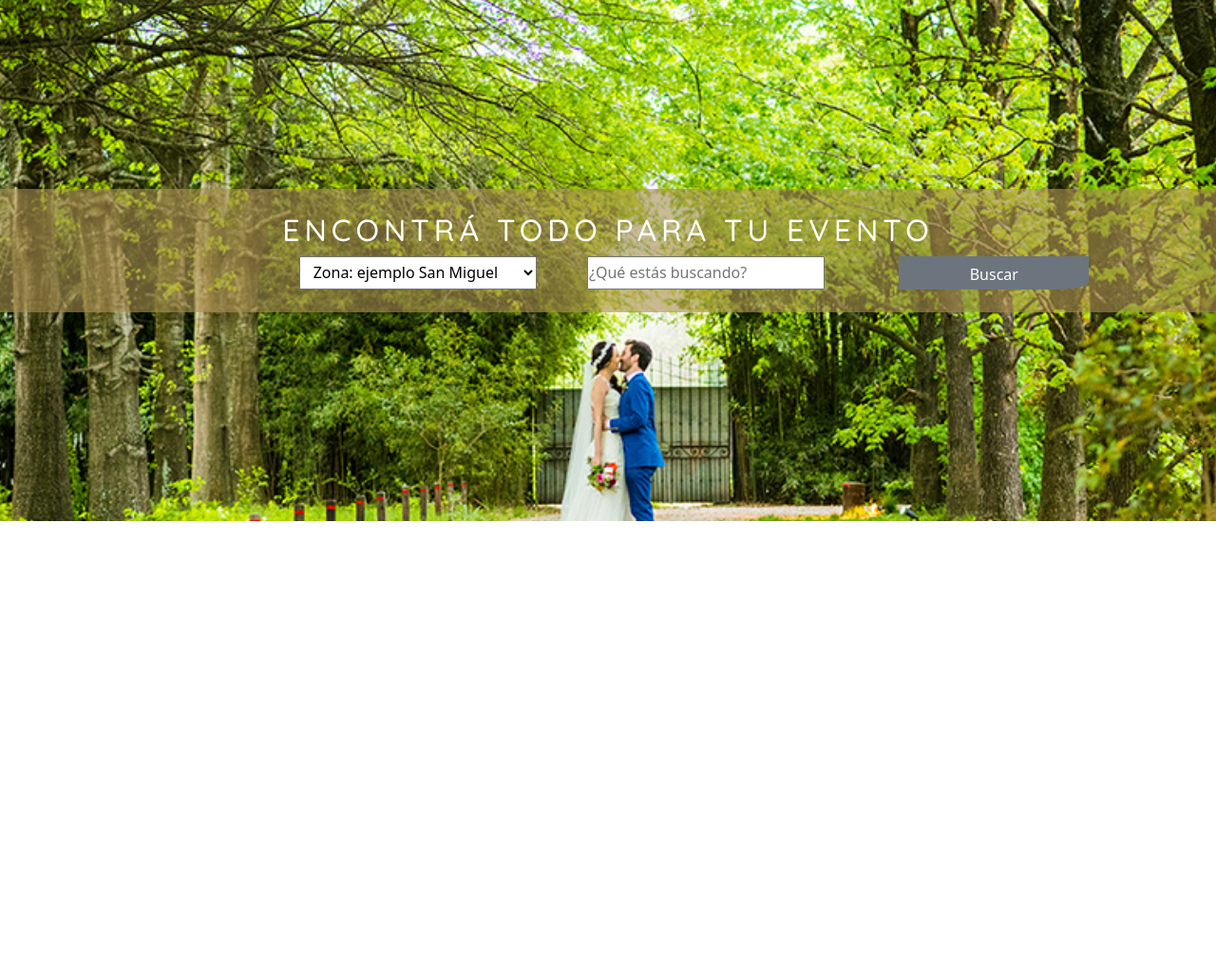
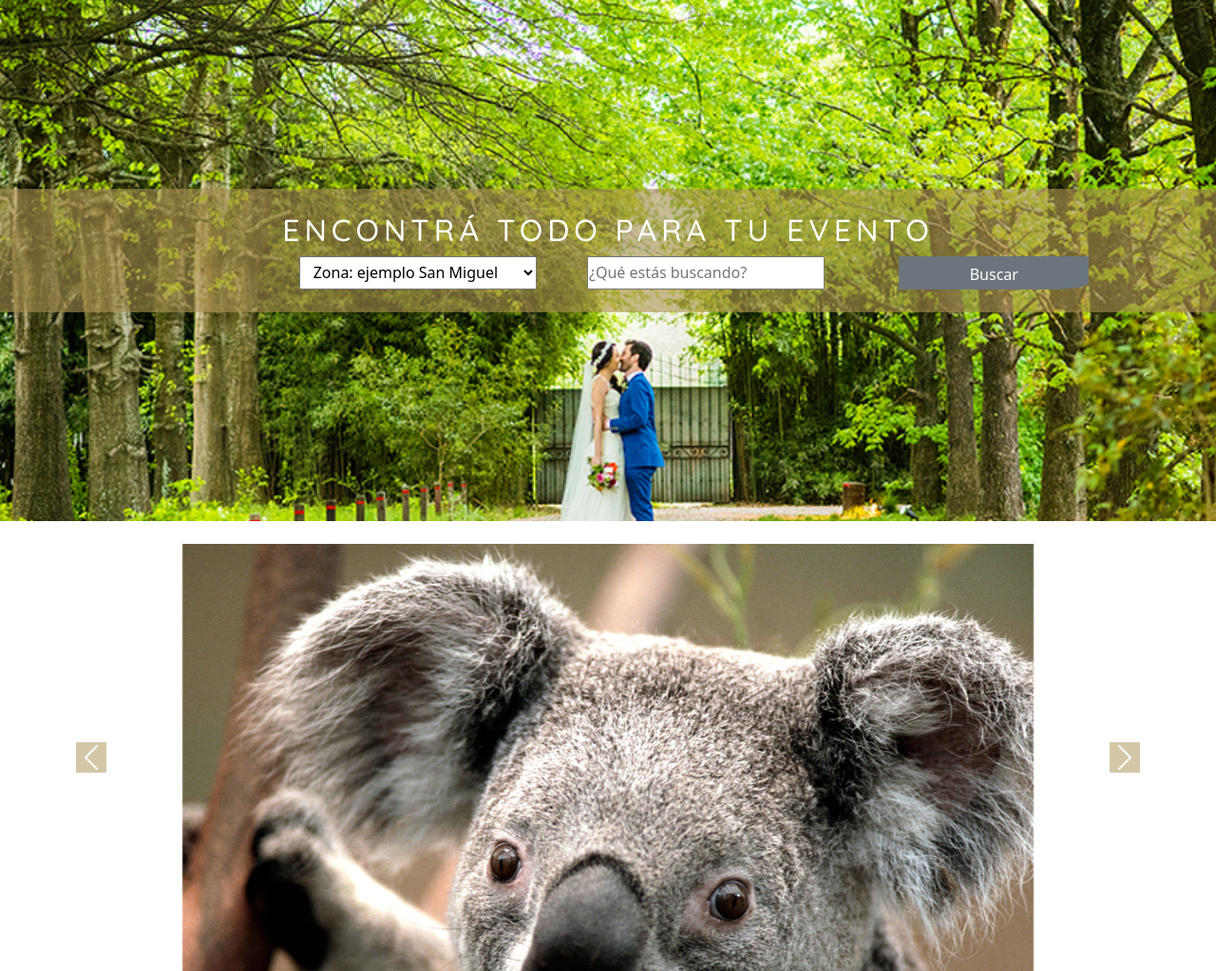
Before and after one commit to francofonceca/Portal-de-Eventos, a PHP site: page / in a window 1280 px wide. Shown: the part 56-1079 px from the top of the page at 95% size. Before the commit the page ends 605 px from the top, so only its background shows below. Run offline with PHP 8.4, Linux system fonts and the light colour scheme; some libraries are stand-ins or nearby versions.

Commit message:
agregando carrucel debajo del buscador

```diff
--- a/css/index.css
+++ b/css/index.css
@@ -169,6 +169,11 @@ input {
 	border-radius: 0px 0px 20% 0px!important;
 }
 
+.img-carousel{
+	width: 70%;
+	margin: 0px auto!important;
+}
+
 @media screen and (max-width:850px){
 	.h100j{
 		height: 200px;
--- a/index.html
+++ b/index.html
@@ -11,7 +11,9 @@
 <body class="pr">
     <div class="conteiner">
         <div class="col-10  fila">
-            <div class=" a1 "><img src="img/1-LOGO.png" width="100%"></div>
+            <div class=" a1 ">
+                <img src="img/1-LOGO.png" width="100%">
+            </div>
             <div class=" b3 fila">
                 <div class=" a1 centrar toro">CATEGORIAS</div>
                 <div class=" a1 centrar toro">SALONES</div>
@@ -44,9 +46,32 @@
                     </div>
                 </div>
             </div>
-
+        </div>
+        <br>
+        <div id="carouselExampleControls" class="carousel slide " data-bs-ride="carousel ">
+        <div class="carousel-inner h500">
+              <div class="carousel-item active" >
+                <img src="img/Koala.jpg" class="d-block img-carousel "  alt="...">
+              </div>
+              <div class="carousel-item" >
+                <img src="img/image1.jpg" class="d-block  img-carousel"  alt="...">
+              </div>
+              <div class="carousel-item inner-item" >
+                <img src="img/origen.jpg" class="d-block  img-carousel"  alt="...">
               </div>
             </div>
+            <a class="carousel-control-prev" href="#carouselExampleControls" role="button" data-bs-slide="prev">
+              <span class="oro100 carousel-control-prev-icon" aria-hidden="true" ></span>
+              <span class="visually-hidden">Previous</span>
+            </a>
+            <a class="carousel-control-next" href="#carouselExampleControls" role="button" data-bs-slide="next">
+              <span class="oro100 carousel-control-next-icon" aria-hidden="true"></span>
+              <span class="visually-hidden">Next</span>
+            </a>
           </div>
+    </div>
+
+    <script src="https://cdn.jsdelivr.net/npm/@popperjs/core@2.5.4/dist/umd/popper.min.js" integrity="sha384-q2kxQ16AaE6UbzuKqyBE9/u/KzioAlnx2maXQHiDX9d4/zp8Ok3f+M7DPm+Ib6IU" crossorigin="anonymous"></script>
+<script src="https://cdn.jsdelivr.net/npm/bootstrap@5.0.0-beta1/dist/js/bootstrap.min.js" integrity="sha384-pQQkAEnwaBkjpqZ8RU1fF1AKtTcHJwFl3pblpTlHXybJjHpMYo79HY3hIi4NKxyj" crossorigin="anonymous"></script>
 </body>
 </html>
```
Lines whose indentation alone changed are shown as unchanged.
